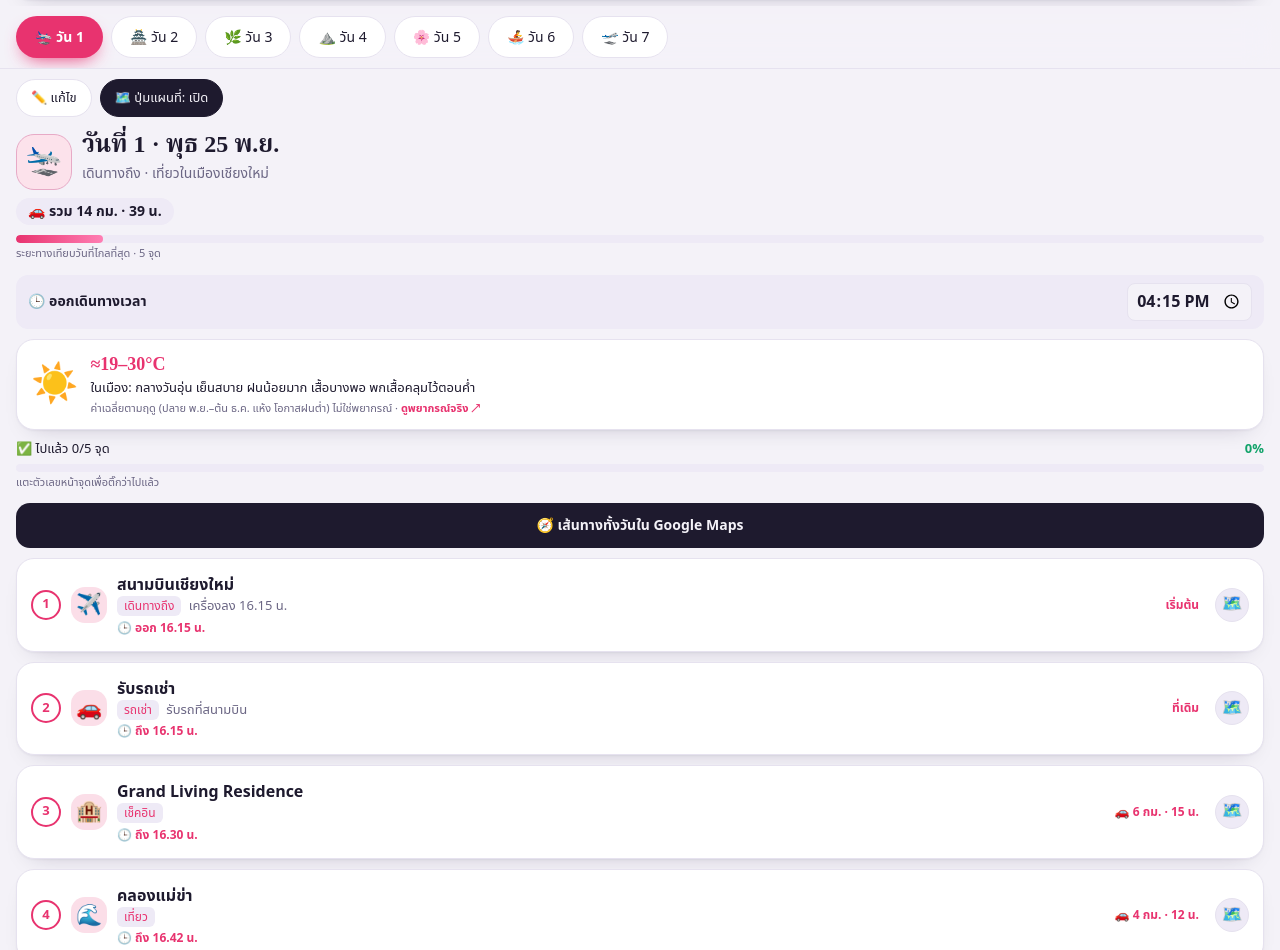
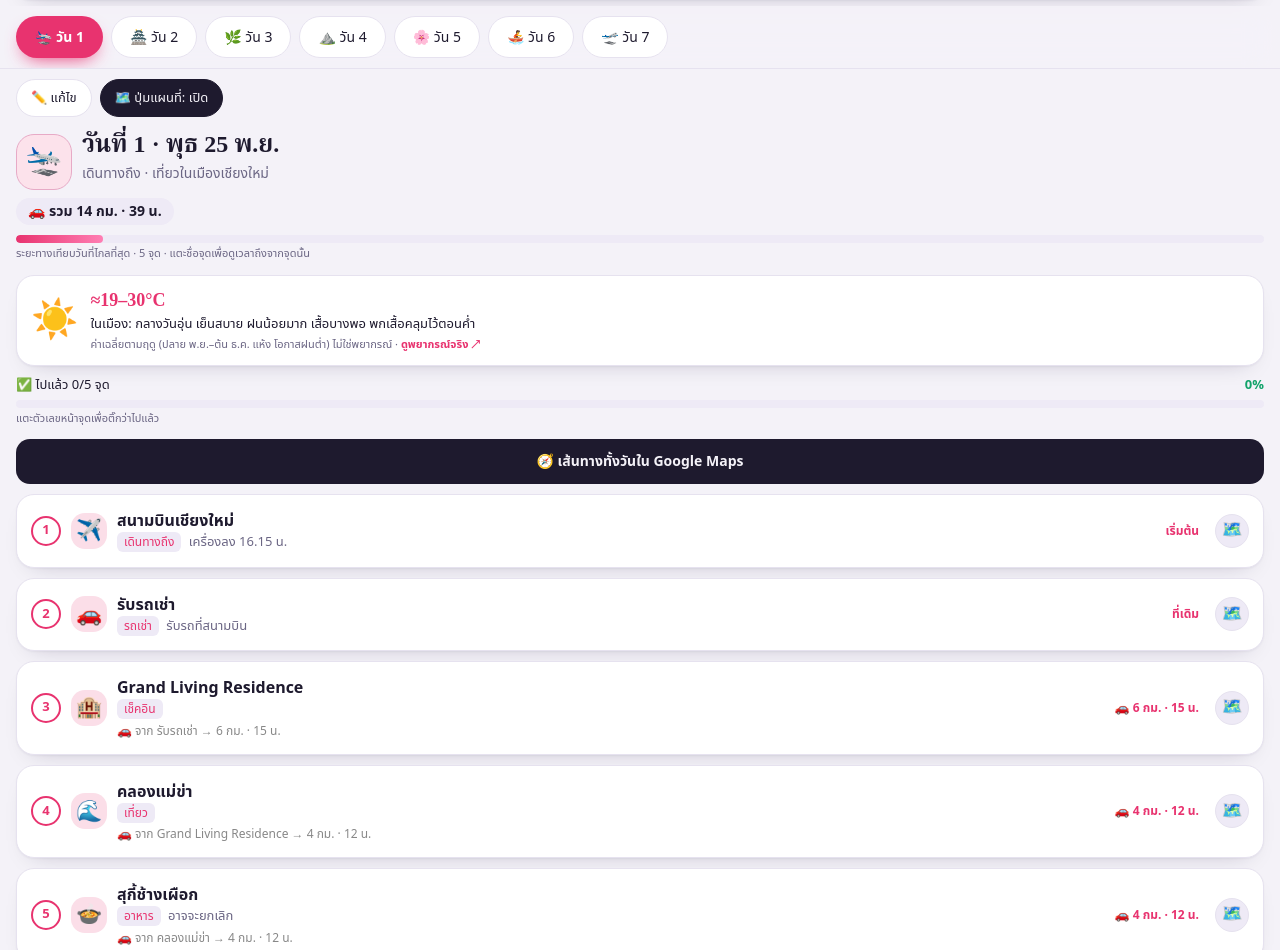
Before and after one commit to sirasitaundang-tech/Chang-Mai-, a plain HTML site: page index.html in a window 1280 px wide. Shown: the part 716-1666 px from the top of the page. Drawn offline with nearby package versions, Linux system fonts and the light colour scheme; a web font is replaced by a local one.

Commit message:
Add files via upload

```diff
--- a/index.html
+++ b/index.html
@@ -122,7 +122,7 @@ header{position:relative;overflow:hidden}
 .n{cursor:pointer}.n.ck{background:#12a36a!important}
 .st.dn{opacity:.6}.st.dn .nm{text-decoration:line-through}
 .na{animation:none!important}
-.eta{font-size:12px;color:var(--dc);font-weight:600;margin-top:2px}
+.fr{font-size:12px;color:var(--mt,#888);margin-top:2px}.mid{cursor:pointer}.eta{font-size:12px;color:var(--dc);font-weight:600;margin-top:2px}
 .sy{margin-left:auto;align-self:center;font-size:12px;color:var(--mu);font-weight:600}
 .stats small{display:block;font-size:10px;color:var(--mu);margin-top:1px}
 .stats b{font-size:18px}
@@ -363,11 +363,11 @@ function reroute(di,manual){var d=S.days[di];if(!d)return Promise.resolve();var
  d.st.forEach(function(s,k){if(s.q){if(!r){r=[];runs.push(r)}r.push(k)}else r=null});
  runs=runs.filter(function(x){return x.length>1});
  if(!runs.length){if(manual)setSy("ℹ️ ต้องมีคำค้น Google Maps อย่างน้อย 2 จุดติดกัน");return Promise.resolve()}
- setSy("📍 กำลังคำนวณระยะจาก Google Maps…");
+ setSy("📍 กำลังคำนวณระยะ…");
  return Promise.all(runs.map(function(run){var qs=run.map(function(k){return d.st[k].q});
-  return fetch(ROUTE_URL,{method:"POST",headers:{"Content-Type":"application/json"},body:JSON.stringify({places:qs})}).then(function(x){return x.json().then(function(j){if(!x.ok)throw new Error(j&&j.error||x.status);return j})}).then(function(j){
+  return fetch(ROUTE_URL,{method:"POST",headers:{"Content-Type":"application/json"},body:JSON.stringify({places:qs})}).then(function(x){return x.json().then(function(j){if(!x.ok)throw new Error(j&&j.error?(j.error+(j.place?":"+j.place:"")):x.status);return j})}).then(function(j){
    run.forEach(function(k,i){if(i===0)return;var s=d.st[k],p=d.st[run[i-1]];if(s.q!==qs[i]||p.q!==qs[i-1])return;var l=j.legs[i-1];s.d=Math.max(1,Math.round(l.km))+" กม. · "+dur(Math.max(1,l.min))})})
- })).then(function(){var K=0,M=0;d.st.forEach(function(s){K+=km(s.d);M+=mins(s.d)});d.tot=K+" กม. · "+dur(M);save();noA=true;rDay();rStats();setSy("🟢 คำนวณระยะจาก Google Maps แล้ว")}).catch(function(e){var m=String(e&&e.message||e);setSy(m==="no_key"?"⚠️ ยังไม่ได้ตั้ง GOOGLE_MAPS_KEY ที่ Render":m==="rate_limited"?"⚠️ เรียกบ่อยเกินไป รอสักครู่":"⚠️ คำนวณระยะไม่สำเร็จ ("+m+")")})}
+ })).then(function(){var K=0,M=0;d.st.forEach(function(s){K+=km(s.d);M+=mins(s.d)});d.tot=K+" กม. · "+dur(M);save();noA=true;rDay();rStats();setSy("🟢 คำนวณระยะแล้ว")}).catch(function(e){var m=String(e&&e.message||e);setSy(m.indexOf("not_found")===0?"⚠️ หาตำแหน่ง “"+m.slice(10)+"” ไม่เจอ ลองแก้คำค้นให้ชัดขึ้น (ใส่ชื่อ+จังหวัด)":m==="rate_limited"?"⚠️ เรียกบ่อยเกินไป รอสักครู่":"⚠️ คำนวณระยะไม่สำเร็จ ("+m+")")})}
 function rStats(){var P=0,pl2=0,kt=0,kl=0,mt=0,ml=0,dl=0,n=S.days.length;
  S.days.forEach(function(d){var open=!d.st.length;d.st.forEach(function(s){var k=km(s.d),m=mins(s.d),pl=NP.indexOf(s.g)<0;kt+=k;mt+=m;if(pl)P++;if(!s.done){kl+=k;ml+=m;open=true;if(pl)pl2++}});if(open)dl++});
  stats.innerHTML='<div><em>🗓️</em><b>'+dl+'</b><span>วันที่เหลือ</span><small>จาก '+n+' วัน</small></div><div><em>📍</em><b>'+pl2+'</b><span>สถานที่เหลือ</span><small>จาก '+P+'</small></div><div><em>🛣️</em><b>'+kl+'</b><span>กม. เหลือ</span><small>จาก '+kt+'</small></div><div><em>⏱️</em><b>'+(ml/60).toFixed(1)+'</b><span>ชม. เหลือ</span><small>จาก '+(mt/60).toFixed(1)+'</small></div>'}
@@ -380,12 +380,12 @@ function rDay(){var d=S.days[cur],ET=etas(d),h='<div class="day"><div class="dh"
  if(edit)h+='<input class="in" data-p="day" data-f="a" value="'+E(d.a)+'" placeholder="วันที่ 1"><input class="in" data-p="day" data-f="b" value="'+E(d.b)+'" placeholder="พุธ 25 พ.ย.">';
  else h+='<h2>'+E(d.a)+' · '+E(d.b)+'</h2>';
  h+=(edit?'<input class="in" data-p="day" data-f="sub" value="'+E(d.sub)+'" placeholder="เส้นทาง">':'<div class="rt">'+E(d.sub)+'</div>')+'</div></div>';
- if(edit)h+='<input class="in" data-p="day" data-f="tot" value="'+E(d.tot)+'" placeholder="รวมระยะทาง เช่น 14 กม. · 39 น.">'+tmRow(d);
- else{var ru=S.map?routeUrl(d):"";h+='<div class="tot">🚗 รวม '+E(d.tot)+'</div><div class="bar"><i style="width:'+Math.min(100,Math.round(km(d.tot)/207*100))+'%"></i></div><div class="cap">ระยะทางเทียบวันที่ไกลที่สุด · '+d.st.length+' จุด</div>'+tmRow(d)+rWx()+prog(d)+(ru?'<a class="rtb" target="_blank" rel="noopener" href="'+E(ru)+'">🧭 เส้นทางทั้งวันใน Google Maps</a>':'')}
+ if(edit)h+='<input class="in" data-p="day" data-f="tot" value="'+E(d.tot)+'" placeholder="รวมระยะทาง เช่น 14 กม. · 39 น.">';
+ else{var ru=S.map?routeUrl(d):"";h+='<div class="tot">🚗 รวม '+E(d.tot)+'</div><div class="bar"><i style="width:'+Math.min(100,Math.round(km(d.tot)/207*100))+'%"></i></div><div class="cap">ระยะทางเทียบวันที่ไกลที่สุด · '+d.st.length+' จุด · แตะชื่อจุดเพื่อดูเวลาถึงจากจุดนั้น</div>'+rWx()+prog(d)+(ru?'<a class="rtb" target="_blank" rel="noopener" href="'+E(ru)+'">🧭 เส้นทางทั้งวันใน Google Maps</a>':'')}
  h+=rNx(d,ET);d.st.forEach(function(s,k){
   if(edit){h+='<div class="st ed"><div class="n">'+(k+1)+'</div><div class="ef"><input class="in" data-p="st" data-i="'+k+'" data-f="n" value="'+E(s.n)+'" placeholder="ชื่อสถานที่"><div class="r2"><input class="in" list="tags" data-p="st" data-i="'+k+'" data-f="g" value="'+E(s.g)+'" placeholder="ประเภท"><input class="in" data-p="st" data-i="'+k+'" data-f="d" value="'+E(s.d)+'" placeholder="ระยะ/เวลา"></div><input class="in" inputmode="numeric" data-p="st" data-i="'+k+'" data-f="m" value="'+E(s.m||"")+'" placeholder="เวลาที่อยู่ที่จุดนี้ (นาที)"><input class="in" data-p="st" data-i="'+k+'" data-f="t" value="'+E(s.t)+'" placeholder="หมายเหตุ"><input class="in" data-p="st" data-i="'+k+'" data-f="q" value="'+E(s.q)+'" placeholder="คำค้นหาใน Google Maps"></div><div class="ac"><button onclick="mv('+k+',-1)">↑</button><button onclick="mv('+k+',1)">↓</button><button onclick="del('+k+')">🗑️</button></div></div>'}
   else{var mp=S.map&&s.g!=="เดินทาง"&&s.q?'<a class="mp" target="_blank" rel="noopener" href="'+E(mapUrl(s.q))+'" title="เปิด Google Maps">🗺️</a>':'';
-   h+='<div class="st'+(s.done?' dn':'')+(noA?' na':'')+'" style="animation-delay:'+(k*60)+'ms"><div class="n'+(s.done?' ck':'')+'" onclick="tk('+k+')" role="button">'+(s.done?'✓':(k+1))+'</div><div class="ico">'+ic(s.n,s.g)+'</div><div class="mid"><div class="nm">'+E(s.n)+'</div><div class="nt"><span class="tg">'+E(s.g)+'</span>'+(s.t?' '+E(s.t):'')+'</div>'+(ET[k]?'<div class="eta">🕒 '+(s.done&&s.ts!=null?'ถึงจริง ':k?'ถึง ':'ออก ')+ET[k]+(+s.m?' · อยู่ '+E(s.m)+' น.':'')+'</div>':'')+'</div><div class="ds">'+(/กม|น\./.test(s.d)?"🚗 ":"")+E(s.d)+'</div>'+mp+'</div>'}});
+   h+='<div class="st'+(s.done?' dn':'')+(noA?' na':'')+'" style="animation-delay:'+(k*60)+'ms"><div class="n'+(s.done?' ck':'')+'" onclick="tk('+k+')" role="button">'+(s.done?'✓':(k+1))+'</div><div class="ico">'+ic(s.n,s.g)+'</div><div class="mid" onclick="selp('+k+')"><div class="nm">'+E(s.n)+'</div><div class="nt"><span class="tg">'+E(s.g)+'</span>'+(s.t?' '+E(s.t):'')+'</div>'+(k&&/กม|น\./.test(s.d)?'<div class="fr">🚗 จาก '+E(d.st[k-1].n||"จุดก่อนหน้า")+' → '+E(s.d)+'</div>':'')+(ET[k]?'<div class="eta">'+(ET.findIndex(function(x){return x})===k?'📍 อยู่ที่นี่ ':'🕒 ถึง ')+ET[k]+(+s.m?' · อยู่ '+E(s.m)+' น.':'')+'</div>':'')+'</div><div class="ds">'+(/กม|น\./.test(s.d)?"🚗 ":"")+E(s.d)+'</div>'+mp+'</div>'}});
  h+=rExp(d);
  if(edit)h+='<button class="add" onclick="addStop()">➕ เพิ่มจุด</button><button class="add" onclick="reroute(cur,true)">🔄 คำนวณระยะจาก Google Maps ใหม่</button>';
  else h+='<div class="nx">'+(cur>0?'<button onclick="go('+(cur-1)+');window.scrollTo(0,0)">‹ วัน '+cur+'</button>':'<span></span>')+(cur<S.days.length-1?'<button onclick="go('+(cur+1)+');window.scrollTo(0,0)">วัน '+(cur+2)+' ›</button>':'<span>🎉 จบทริปแล้ว</span>')+'</div>';
@@ -397,7 +397,14 @@ function rLists(){function box(key,cls,title){var h='<div class="box '+cls+'"><h
 function render(){noA=false;if(cur>=S.days.length)cur=S.days.length-1;var c=col(cur),st=document.documentElement.style;st.setProperty("--dc",c[0]);st.setProperty("--dc2",c[1]);rNav();rStats();rTb();rDay();rLists();rOv();rBud();if(window.rHero)rHero()}
 function pad(n){return(n<10?"0":"")+n}
 function fmt(c){c=((c%1440)+1440)%1440;return pad(Math.floor(c/60))+"."+pad(c%60)+" น."}
-function etas(d){var a=(d.s0||"").split(":"),c=(a.length===2&&a[0]!=="")?(+a[0])*60+(+a[1]):null,o=[];d.st.forEach(function(s){if(s.done&&s.ts!=null&&s.ts!==""){c=+s.ts;o.push(fmt(c));c+=(+s.m||0);return}if(c===null){o.push("");return}c+=mins(s.d);o.push(fmt(c));c+=(+s.m||0)});return o}
+function etas(d){var o=d.st.map(function(){return""}),a=-1,c=null;
+ d.st.forEach(function(s,k){if(s.done&&s.ts!=null&&s.ts!==""){a=k;c=+s.ts}});
+ if(d.from!=null&&d.fromTs!=null&&d.from>=a&&d.from<d.st.length){a=d.from;c=+d.fromTs}
+ if(a<0)return o;
+ o[a]=fmt(c);c+=(+d.st[a].m||0);
+ for(var k=a+1;k<d.st.length;k++){c+=mins(d.st[k].d);o[k]=fmt(c);c+=(+d.st[k].m||0)}
+ return o}
+function selp(k){var d=S.days[cur];if(edit)return;if(d.from===k){delete d.from;delete d.fromTs}else{var n=new Date();d.from=k;d.fromTs=n.getHours()*60+n.getMinutes()}save();noA=true;rDay()}
 function tmRow(d){return'<div class="tmr"><span>🕒 ออกเดินทางเวลา</span><input class="tm" type="time" data-p="day" data-f="s0" value="'+E(d.s0||"")+'"></div>'}
 function prog(d){var n=d.st.length,k=d.st.filter(function(s){return s.done}).length,p=n?Math.round(k*100/n):0;return'<div class="pg"><span>'+(n&&k===n?"🎉 ครบแล้ว":"✅ ไปแล้ว "+k+"/"+n+" จุด")+'</span><b>'+p+'%</b></div><div class="bar g"><i style="width:'+p+'%"></i></div><div class="cap">แตะตัวเลขหน้าจุดเพื่อติ๊กว่าไปแล้ว</div>'}
 function rOv(){var n=0,k=0,f=[],last=-1;S.days.forEach(function(d,di){d.st.forEach(function(s){if(s.done){k++;last=f.length}f.push({n:s.n,d:di+1,x:s.done});n++})});
```
